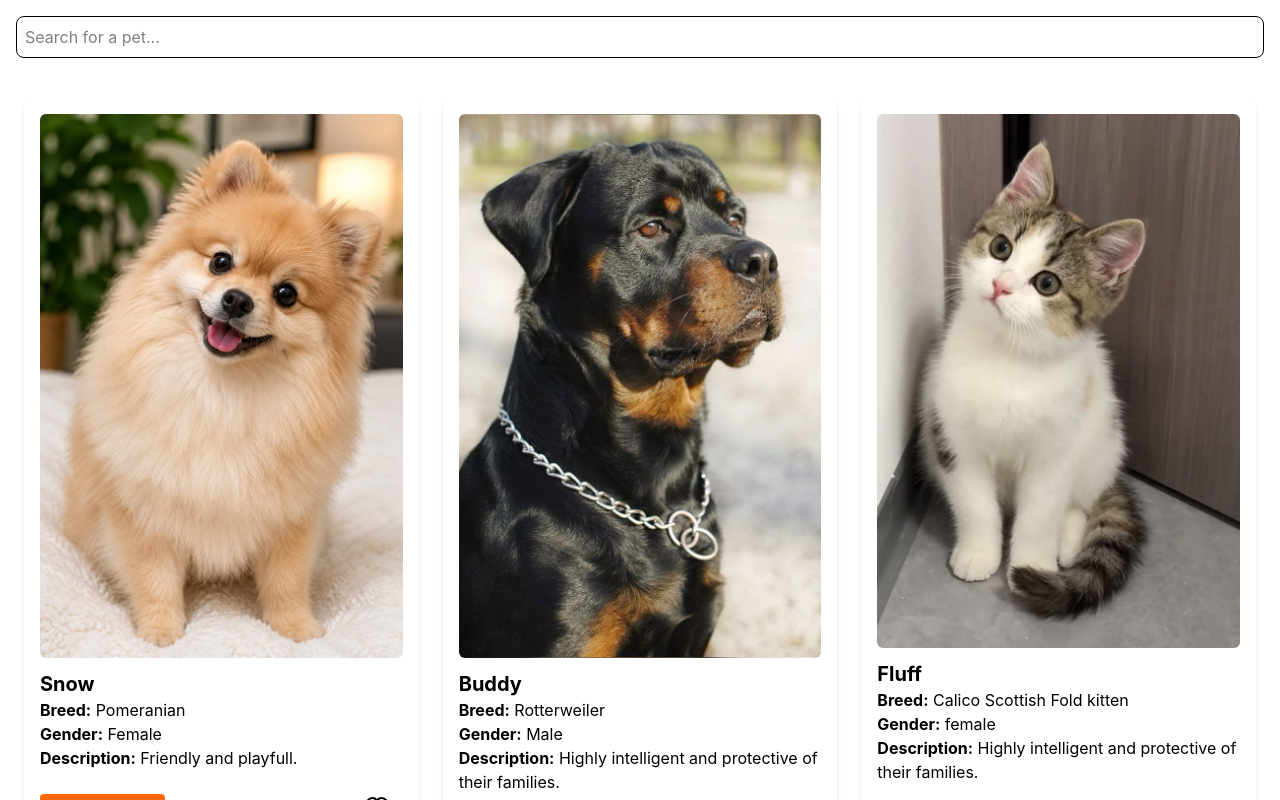
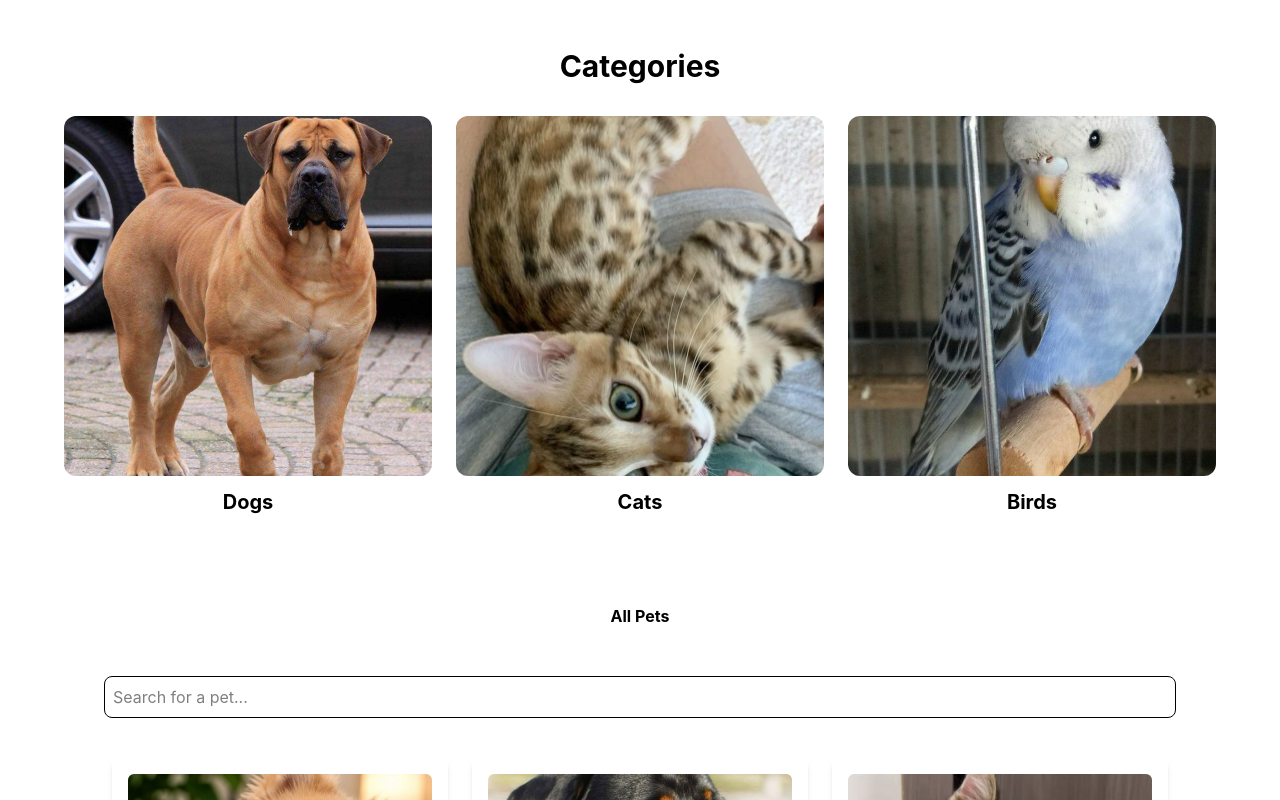
Before and after one commit to group-1-collaboration/Pet-Find, a React (Vite) app: page /pets in a window 1280 px wide. Shown: the top 800 px of the page. Built offline with nearby package versions, Linux system fonts and the light colour scheme.

Commit message:
feat: remove extra <p> in about.jsx link categories to pet category and add fixed heights in petcard and petlist

```diff
--- a/src/components/AboutUs.jsx
+++ b/src/components/AboutUs.jsx
@@ -19,10 +19,10 @@ function AboutUs() {
 
         <div>
          <h1 className='text-7xl text-orange-500 font-bold'>About Us</h1>
-          <p className='text-lg'>Every adoption is the beginning of a beautiful story. We work with shelters and rescue organizations to help pets find families where they can feel safe, loved, and cherished.
+          <p className='text-lg'>Every adoption is the beginning of a beautiful story. We work with shelters and rescue organizations to help pets find families where they can feel safe, loved, and cherished. </p>
           <p className='text-lg'> By making it easy to browse available pets and book a visit, we hope to make finding your newest family member a joyful experience.</p>
           <a className='text-blue-600' href="#learn-more">Learn more <ArrowRight /></a>
-          </p>
+
         </div>
 
        </div>
--- a/src/components/Categories.jsx
+++ b/src/components/Categories.jsx
@@ -25,22 +25,23 @@ function Categories() {
     ];
 
   return (
-    <section className='py-12 px-6'>
+    <section className='py-12 px-6 mx-w-6xl mx-auto'>
       <h2 className='text-3xl font-bold text-center mb-8'>
         Categories
       </h2>
 
-      <div className='max-w-6xl mx-auto grid grid-cols-3 gap-6'>
+      <div className='max-w-6xl mx-auto grid grid-cols-1 sm:grid-cols-2 md:grid-cols-3 gap-6'>
         {categories.map((category) => (
-            <div
+            <Link
+            to={`/category/${category.value}`}
             key={category.name}
             className='cursor-pointer text-center group'>
 
-            <img src={category.image} alt={category.name} className='w-full h-52 object-cover rounded-xl
+            <img src={category.image} alt={category.name} className='w-full h-90 object-cover rounded-xl
                 group-hover:scale-105 transition duration-300'/>
 
             <h3 className='text-xl font-bold mt-3'>{category.name}</h3>
-            </div>
+            </Link>
         ))}
       </div>
     </section>
--- a/src/components/PetCard.jsx
+++ b/src/components/PetCard.jsx
@@ -25,7 +25,7 @@ function PetCard({pet}) {
   return (
     <div className='bg-white rounded-lg shadow-md p-4 '>
 
-      <img src={pet.image} alt={pet.name} className='w-full object-cover rounded-md'/>
+      <img src={pet.image} alt={pet.name} className='w-full h-90 object-cover rounded-md'/>
 
       <h2 className='text-xl font-bold mt-3'>
         {pet.name}
--- a/src/components/PetList.jsx
+++ b/src/components/PetList.jsx
@@ -1,6 +1,7 @@
 import {useState} from 'react'
 import PetCard from './PetCard';
 import SearchBar from './SearchBar';
+import Categories from './Categories';
 
 //JSON data
 import petData from "../data/pets.json";
@@ -11,11 +12,22 @@ function PetList() {
     const[pets] = useState(petData);
     const [search, setSearch] = useState("");
     // const [category, setCategory] = useState("All")
+    const filteredPets = pets.filter((pet) => pet.Breed.toLowerCase().includes(search.toLowerCase()))
 
-    const filteredPets = pets.filter((pet) => pet.Breed.toLowerCase().includes(search.toLowerCase()))
+    //stores the category when user clicked
+    const [selectedCategory, setSelectedCategory] = useState("all");
+
+    //filter pets
+    const CategoryPets = selectedCategory === "all" ?petData: petData.filter((pet)=> pet.category.toLowerCase()===selectedCategory.toLowerCase())
   return (
-    <div>
-        {/* Display the search bar */}
+    <>
+      <Categories setSelectedCategory={setSelectedCategory}/>
+
+      <section className='max-w-6xl mx-auto px-6 py-10'>
+        <h2 className='text-3xp font-bold mb-8 text-center'>
+          {selectedCategory === "all" ?"All Pets": `${selectedCategory}s`}
+        </h2>
+         {/* Display the search bar */}
         <SearchBar
         search={search}
         setSearch={setSearch}
@@ -30,7 +42,9 @@ function PetList() {
       ))}
 
     </div>
-    </div>
+      </section>
+
+    </>
 
   )
 }
```
